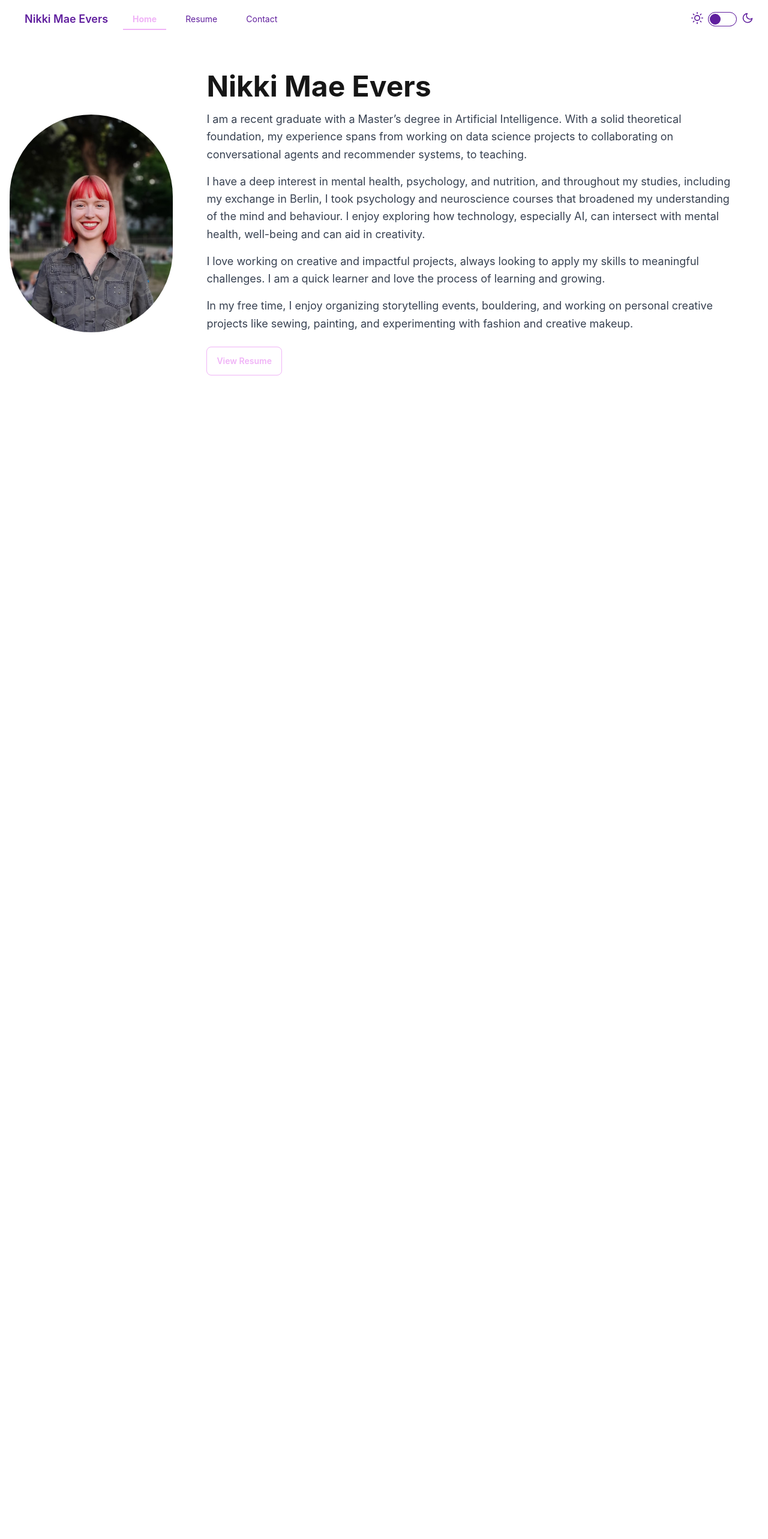
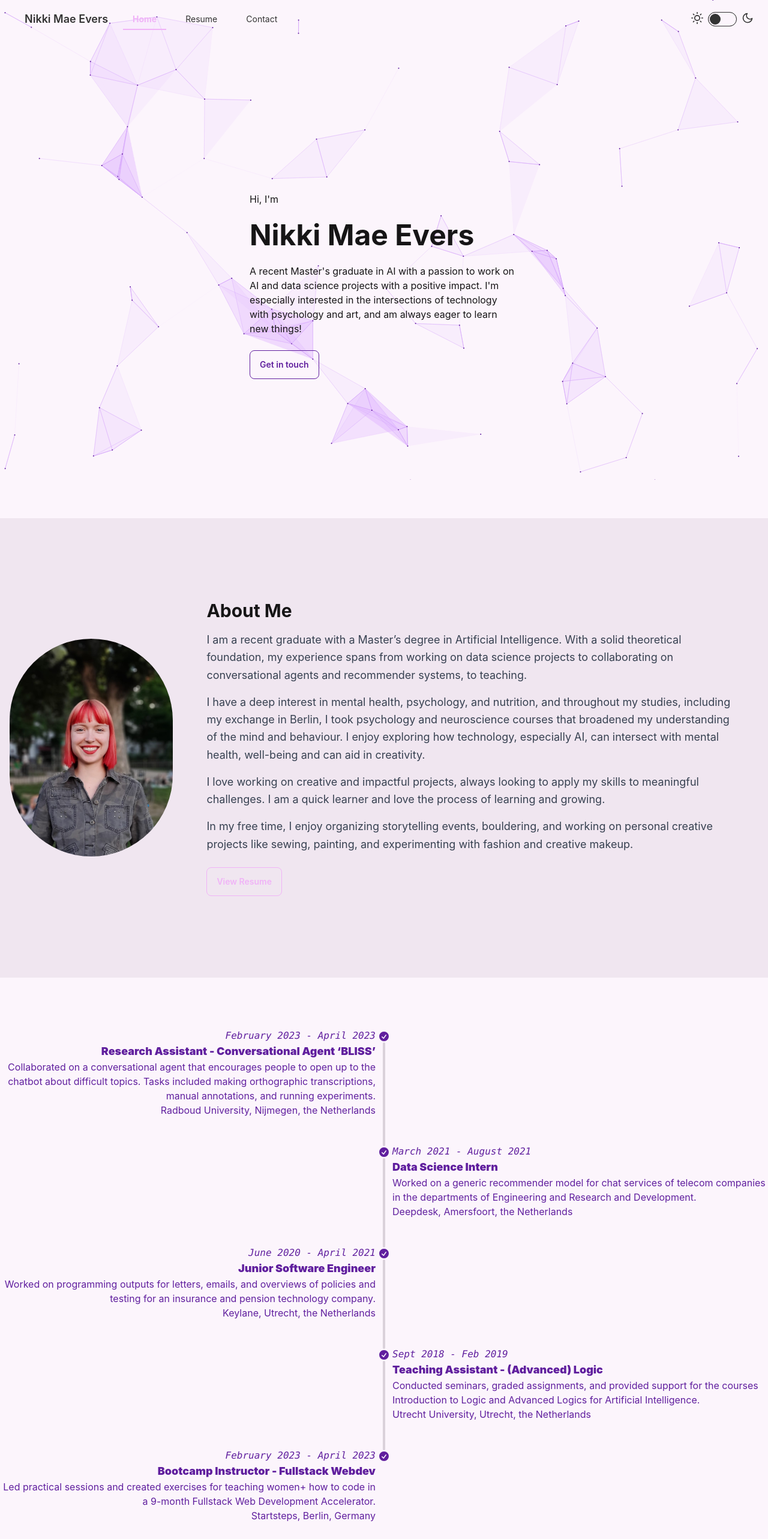
Before and after one commit to NikkiMaeEvers/my-portfolio-site, a Next.js app: page / in a window 1280 px wide. Shown: the top 2566 px of the page at 60% size. Before the commit the page ends 800 px from the top, so only its background shows below. Built offline with nearby package versions, Linux system fonts and the light colour scheme.

Commit message:
Add Particlesbackground + change allpages to 1 page +updated colours and styling + added some animation

```diff
--- a/src/app/globals.css
+++ b/src/app/globals.css
@@ -8,6 +8,16 @@ html,
 body {
   font-family: 'Inter', sans-serif; /* Example of setting a global font */
 }
+
+#tsparticles {
+  position: absolute; /* Makes sure particles are positioned absolutely */
+  top: 0;
+  left: 0;
+  width: 90vw; /* Full width */
+  height: 100vh; /* Full height */
+  z-index: -1; /* Keeps particles behind other content like the navbar */
+}
+
 
 
 .menu li > *:not(ul):not(.menu-title):not(details):active{
@@ -31,3 +41,7 @@ body {
 .current-link {
   @apply font-bold text-primary after:absolute after:w-full after:h-0.5 after:bg-primary after:left-0 after:bottom-0 after:scale-x-100;
 }
+
+.even-sections {
+  @apply bg-base-100
+}
--- a/src/app/page.tsx
+++ b/src/app/page.tsx
@@ -1,9 +1,46 @@
-import HeroSection from '../components/HeroSection'; // Adjust the path if needed
+"use client";
+
+import About from "@/components/About";
+import HeroSection from "@/components/HeroSection";
+import ParticlesBackground from "@/components/ParticlesBackground";
+import Contact from "./contact/page";
+import Resume from "@/components/Resume";
+
 
 export default function Home() {
+
+
+
   return (
     <div>
-      <HeroSection />
+
+      <section id="hero" className="relative overflow-hidden h-screen">
+        {/* Particles are only in the hero section */}
+        <ParticlesBackground />
+        <div className="relative z-10">
+          <HeroSection />
+        </div>
+      </section>
+
+      {/* About Me Section */}
+      <section id="about" className="py-20 bg-base-200">
+        <div className="relative z-10">
+          <About/>
+        </div>
+      </section>
+
+      {/* Resume Section */}
+      <section id="resume" className="py-20 bg-base-100">
+        <Resume />
+      </section>
+
+      {/* Contact Section */}
+      <section id="contact" className="py-20 bg-base-200">
+        <Contact />
+      </section>
+
+
+
     </div>
   );
 }
--- /dev/null
+++ b/src/components/About.tsx
@@ -0,0 +1,64 @@
+import React from 'react';
+import Link from 'next/link';
+import Image from 'next/image';
+import { motion } from 'framer-motion'; // Import Framer Motion for animations
+
+const About = () => {
+  return (
+    <div className="hero">
+      <div className="hero-content flex-col lg:flex-row">
+
+        {/* Left side: Picture */}
+        <motion.div
+          className='mb-8 lg:mb-0'
+          initial={{ opacity: 0, x: -50 }}  // Image fades in from the left
+          whileInView={{ opacity: 1, x: 0 }}
+          transition={{ delay: 0.5, duration: 1, ease: "easeOut" }}
+          viewport={{ once: true }}
+        >
+          <Image
+            src="/IMG-20240502-WA0051__01.jpg"
+            alt="Image of me"
+            width={922}
+            height={1229}
+            className="rounded-full"
+            sizes='25vw'
+          />
+        </motion.div>
+
+        {/* Right side: Text and button */}
+        <motion.div
+          className='p-10'
+          initial={{ opacity: 0, x: 50 }}  // Text fades in from the right
+          whileInView={{ opacity: 1, x: 0 }}
+          transition={{ delay: 0.5, duration: 1, ease: "easeOut" }}
+          viewport={{ once: true }}
+        >
+          <h1 className="text-3xl font-bold">About Me</h1>
+
+          <p className="text-lg text-gray-700 leading-relaxed mt-4">
+            I am a recent graduate with a Master’s degree in Artificial Intelligence. With a solid theoretical foundation, my experience spans from working on data science projects to collaborating on conversational agents and recommender systems, to teaching.
+          </p>
+
+          <p className="text-lg text-gray-700 leading-relaxed mt-4">
+            I have a deep interest in mental health, psychology, and nutrition, and throughout my studies, including my exchange in Berlin, I took psychology and neuroscience courses that broadened my understanding of the mind and behaviour. I enjoy exploring how technology, especially AI, can intersect with mental health, well-being and can aid in creativity.
+          </p>
+
+          <p className="text-lg text-gray-700 leading-relaxed mt-4">
+            I love working on creative and impactful projects, always looking to apply my skills to meaningful challenges. I am a quick learner and love the process of learning and growing.
+          </p>
+
+          <p className="text-lg text-gray-700 leading-relaxed mt-4">
+            In my free time, I enjoy organizing storytelling events, bouldering, and working on personal creative projects like sewing, painting, and experimenting with fashion and creative makeup.
+          </p>
+
+          <Link href="/resume" className="mt-6 btn btn-primary btn-outline">
+            View Resume
+          </Link>
+        </motion.div>
+      </div>
+    </div>
+  );
+}
+
+export default About;
--- a/src/components/HeroSection.tsx
+++ b/src/components/HeroSection.tsx
@@ -1,54 +1,56 @@
-import React from 'react';
-import Link from 'next/link';
-import Image from 'next/image';
+import { motion } from "framer-motion";
 
 const HeroSection = () => {
-  return(
-    <div className="hero bg-base-100">
-      <div className="hero-content flex-col lg:flex-row">
-        {/* Left side: Picture */}
-        <div className=''>
-          <Image
-            src="/IMG-20240502-WA0051__01.jpg" // Replace with your image path
-            alt="Image of me"
-            width={922}
-            height={1229}
-            className="rounded-full"
-            sizes='25vw'
-          />
-        </div>
+  return (
+    <div className="hero h-screen">
+      <div className="hero-content text-left">
+        <motion.div
+          className="max-w-md"
+          initial={{ opacity: 0, y: 50 }} // Start hidden and slightly below
+          animate={{ opacity: 1, y: 0 }}  // Fade in and slide up
+          transition={{ duration: 1.2, ease: "easeOut" }}  // Smooth and slow transition
+        >
+          <motion.p
+            className="py-6"
+            initial={{ opacity: 0, x: -50 }}  // Fade in and slide from the left
+            animate={{ opacity: 1, x: 0 }}
+            transition={{ delay: 0.2, duration: 1 }}
+          >
+            Hi, I'm
+          </motion.p>
 
-        {/* <img
-          src="https://img.daisyui.com/images/stock/photo-1635805737707-575885ab0820.webp"
-          className="max-w-sm rounded-lg shadow-2xl" /> */}
+          <motion.h1
+            className="text-5xl font-bold"
+            initial={{ opacity: 0, y: -20 }}  // Start hidden and above
+            animate={{ opacity: 1, y: 0 }}  // Fade in and move down to position
+            transition={{ delay: 0.4, duration: 1 }}
+          >
+            Nikki Mae Evers
+          </motion.h1>
 
-        {/* Right side: Text and button */}
-        <div className='p-10'>
-          <h1 className="text-3xl md:text-3xl lg:text-5xl font-bold">Nikki Mae Evers</h1>
-          <p className="text-lg text-gray-700 leading-relaxed mt-4">
-            I am a recent graduate with a Master’s degree in Artificial Intelligence. With a solid theoretical foundation, my experience spans from working on data science projects to collaborating on
-            conversational agents and recommender systems, to teaching.
-          </p>
-          <p className="text-lg text-gray-700 leading-relaxed mt-4">
-            I have a deep interest in mental health, psychology, and nutrition, and throughout my studies, including my exchange in Berlin, I
-            took psychology and neuroscience courses that broadened my understanding of the mind and behaviour.
-            I enjoy exploring how technology, especially AI, can intersect with mental health, well-being and can aid in creativity.
-          </p>
-          <p className="text-lg text-gray-700 leading-relaxed mt-4">
-            I love working on creative and impactful projects, always looking to apply my skills to meaningful challenges. I am a quick learner and love the process of learning and growing.
-          </p>
-          <p className="text-lg text-gray-700 leading-relaxed mt-4">
-            In my free time, I enjoy organizing storytelling events, bouldering, and working on personal creative
-            projects like sewing, painting, and experimenting with fashion and creative makeup.
-          </p>
+          <motion.p
+            className="py-6"
+            initial={{ opacity: 0, y: 50 }}  // Slide in from the bottom
+            animate={{ opacity: 1, y: 0 }}  // Move to the original position
+            transition={{ delay: 0.6, duration: 1.2 }}
+          >
+            A recent Master's graduate in AI with a passion to work on AI and data science projects with a positive impact. I'm especially interested in the intersections of technology with psychology and art, and am always eager to learn new things!
+          </motion.p>
 
-          <Link href="/resume" className="mt-6 btn btn-primary btn-outline">
-            View Resume
-          </Link>
-        </div>
+          <motion.button
+            className="btn btn-accent btn-outline"
+            whileHover={{ scale: 1.1 }}  // Slightly grow on hover
+            whileTap={{ scale: 0.95 }}  // Shrink slightly on click
+            initial={{ opacity: 0, y: 50 }}  // Start hidden below
+            animate={{ opacity: 1, y: 0 }}  // Move to the original position
+            transition={{ delay: 0.8, duration: 1 }}  // Delay so it animates last
+            >
+            Get in touch
+          </motion.button>
+        </motion.div>
       </div>
     </div>
-  )
-}
+  );
+};
 
 export default HeroSection;
--- a/src/components/Navbar.tsx
+++ b/src/components/Navbar.tsx
@@ -6,7 +6,7 @@ const Navbar = () => {
   const pathname = usePathname(); // Get the current path (App Router compatible)
 
   return (
-    <div className="navbar h-16 justify-between px-6 text-accent">
+    <div className="navbar h-16 justify-between px-6 text-neutral">
       {/* Hamburger Menu for Mobile*/}
       <div className="navbar-start">
         <div className="dropdown flex">
@@ -59,7 +59,7 @@ const Navbar = () => {
       </div>
 
       {/* THEME */}
-      <div className='navbar-end text-accent'>
+      <div className='navbar-end text-neutral'>
         <label className="flex cursor-pointer gap-2">
         <svg
           xmlns="http://www.w3.org/2000/svg"
@@ -75,7 +75,7 @@ const Navbar = () => {
           <path
             d="M12 1v2M12 21v2M4.2 4.2l1.4 1.4M18.4 18.4l1.4 1.4M1 12h2M21 12h2M4.2 19.8l1.4-1.4M18.4 5.6l1.4-1.4" />
         </svg>
-        <input type="checkbox" value="synthwave" className="toggle theme-controller text-accent" />
+        <input type="checkbox" value="synthwave" className="toggle theme-controller text-neutral" />
         <svg
           xmlns="http://www.w3.org/2000/svg"
           width="20"
--- /dev/null
+++ b/src/components/ParticlesBackground.tsx
@@ -0,0 +1,152 @@
+import { useEffect, useMemo, useState } from "react";
+import Particles, { initParticlesEngine } from "@tsparticles/react";
+import {
+  type Container,
+  type ISourceOptions,
+  MoveDirection,
+  OutMode,
+} from "@tsparticles/engine";
+// import { loadAll } from "@tsparticles/all"; // if you are going to use `loadAll`, install the "@tsparticles/all" package too.
+// import { loadFull } from "tsparticles"; // if you are going to use `loadFull`, install the "tsparticles" package too.
+import { loadSlim } from "@tsparticles/slim"; // if you are going to use `loadSlim`, install the "@tsparticles/slim" package too.
+// import { loadBasic } from "@tsparticles/basic"; // if you are going to use `loadBasic`, install the "@tsparticles/basic" package too.
+
+const ParticlesBackground = () => {
+
+const [init, setInit] = useState(false);
+
+    // this should be run only once per application lifetime
+useEffect(() => {
+    initParticlesEngine(async (engine) => {
+      // you can initiate the tsParticles instance (engine) here, adding custom shapes or presets
+      // this loads the tsparticles package bundle, it's the easiest method for getting everything ready
+      // starting from v2 you can add only the features you need reducing the bundle size
+      //await loadAll(engine);
+      //await loadFull(engine);
+      await loadSlim(engine);
+      //await loadBasic(engine);
+    }).then(() => {
+      setInit(true);
+    });
+  }, []);
+
+  const particlesLoaded = async (container?: Container): Promise<void> => {
+    console.log(container);
+  };
+
+//   const options: ISourceOptions = useMemo(
+//     () => ({
+//       background: {
+//         color: {
+//           value: "#fcf5fc",
+//         },
+//       },
+//       fpsLimit: 120,
+//       interactivity: {
+//         events: {
+//           onClick: {
+//             enable: true,
+//             mode: "push",
+//           },
+//           onHover: {
+//             enable: true,
+//             mode: "repulse",
+//           },
+//         },
+//         modes: {
+//           push: {
+//             quantity: 3,
+//           },
+//           repulse: {
+//             distance: 100,
+//             duration: 0.4,
+//           },
+//         },
+//       },
+//       particles: {
+//         color: {
+//           value: "#601f9e",
+//         },
+//         links: {
+//           color: "#d7aafa",
+//           distance: 200,
+//           enable: true,
+//           opacity: 1,
+//           width: 1,
+
+//         },
+//         move: {
+//           direction: MoveDirection.none,
+//           enable: true,
+//           outModes: {
+//             default: OutMode.out,
+//           },
+//           random: false,
+//           speed: 1,
+//           straight: false,
+//         },
+//         number: {
+//           density: {
+//             enable: true,
+//           },
+//           value: 80,
+//         },
+//         opacity: {
+//           value: 0.5,
+//         },
+//         shape: {
+//           type: "circle",
+//         },
+//         size: {
+//           value: { min: 1, max: 3 },
+//         },
+//       },
+//       detectRetina: true,
+//     }),
+//     [],
+//   );
+
+const options: ISourceOptions = {
+    background: {
+        color: "#fcf5fc",
+    },
+    particles: {
+        number: {
+            value: 100,
+        },
+        color: {
+            value: "#601f9e",
+        },
+        links: {
+            color: "#d7aafa",
+            distance: 125,
+            enable: true,
+            triangles: {
+                enable: true,
+                opacity: 0.1,
+            },
+        },
+        move: {
+            enable: true,
+            speed: 1,
+        },
+        size: {
+            value: 1,
+        },
+        shape: {
+            type: "circle",
+        },
+    },
+};
+
+
+  return(
+    <Particles
+        id="tsparticles"
+        particlesLoaded={particlesLoaded}
+        options={options}
+      />
+  )
+}
+
+export default ParticlesBackground;
--- a/src/components/Resume.tsx
+++ b/src/components/Resume.tsx
@@ -1,10 +1,23 @@
 import React from 'react';
+import { motion } from 'framer-motion'; // Import Framer Motion for animations
 
 const ResumeTimeline = () => {
+  // Define a common animation variant for timeline items
+  const timelineVariant = {
+    hidden: { opacity: 0, y: 50 },
+    visible: { opacity: 1, y: 0 }
+  };
+
   return (
     <ul className="timeline timeline-snap-icon max-md:timeline-compact timeline-vertical text-accent">
       {/* Research Assistant at BLISS */}
-      <li>
+      <motion.li
+        initial="hidden"
+        whileInView="visible"
+        variants={timelineVariant}
+        transition={{ duration: 1, ease: "easeOut", delay: 1 }}
+        viewport={{ once: true }}
+      >
         <div className="timeline-middle">
           <svg
             xmlns="http://www.w3.org/2000/svg"
@@ -29,10 +42,16 @@ const ResumeTimeline = () => {
           <p>Radboud University, Nijmegen, the Netherlands</p>
         </div>
         <hr />
-      </li>
+      </motion.li>
 
       {/* Data Science Intern */}
-      <li>
+      <motion.li
+        initial="hidden"
+        whileInView="visible"
+        variants={timelineVariant}
+        transition={{ duration: 1, ease: "easeOut", delay: 1 }}
+        viewport={{ once: true }}
+      >
         <hr />
         <div className="timeline-middle">
           <svg
@@ -57,10 +76,16 @@ const ResumeTimeline = () => {
           <p>Deepdesk, Amersfoort, the Netherlands</p>
         </div>
         <hr />
-      </li>
+      </motion.li>
 
       {/* Junior Software Engineer */}
-      <li>
+      <motion.li
+        initial="hidden"
+        whileInView="visible"
+        variants={timelineVariant}
+        transition={{ duration: 1, ease: "easeOut", delay: 1 }}
+        viewport={{ once: true }}
+      >
         <hr />
         <div className="timeline-middle">
           <svg
@@ -85,10 +110,16 @@ const ResumeTimeline = () => {
           <p>Keylane, Utrecht, the Netherlands</p>
         </div>
         <hr />
-      </li>
+      </motion.li>
 
-      {/* Teaching Assistant (Advanced) Logic */}
-      <li>
+      {/* Teaching Assistant */}
+      <motion.li
+        initial="hidden"
+        whileInView="visible"
+        variants={timelineVariant}
+        transition={{ duration: 1, ease: "easeOut", delay: 1 }}
+        viewport={{ once: true }}
+      >
         <hr />
         <div className="timeline-middle">
           <svg
@@ -113,10 +144,16 @@ const ResumeTimeline = () => {
           <p>Utrecht University, Utrecht, the Netherlands</p>
         </div>
         <hr />
-      </li>
+      </motion.li>
 
       {/* Bootcamp Instructor */}
-      <li>
+      <motion.li
+        initial="hidden"
+        whileInView="visible"
+        variants={timelineVariant}
+        transition={{ duration: 1, ease: "easeOut", delay: 1 }}
+        viewport={{ once: true }}
+      >
         <hr />
         <div className="timeline-middle">
           <svg
@@ -140,7 +177,7 @@ const ResumeTimeline = () => {
           </p>
           <p>Startsteps, Berlin, Germany</p>
         </div>
-      </li>
+      </motion.li>
     </ul>
   );
 };
--- a/tailwind.config.ts
+++ b/tailwind.config.ts
@@ -16,11 +16,13 @@ module.exports = {
           secondary: "#FFC1E3",  // Soft pink for secondary elements
           accent: "#601f9e",     // Dark purple for highlights
           neutral: "#333333",    // Dark gray for text
-          "base-100": "#FFFFFF", // White for background
+          "base-100": "#fcf5fc", // lightpink for background
+          "base-200": "#f0e6f0", // lightpink grey for background
           info: "#93C5FD",       // Light blue for informational elements
           success: "#36D399",    // Green for success messages
           warning: "#FBBD23",    // Yellow for warning messages
           error: "#F87272",      // Red for error messages
+
         },
       },
       "dark",
```
Also changed, not shown: package.json (+7 -1 lines), 1 other file (tests, documents, lock files or other folders).
